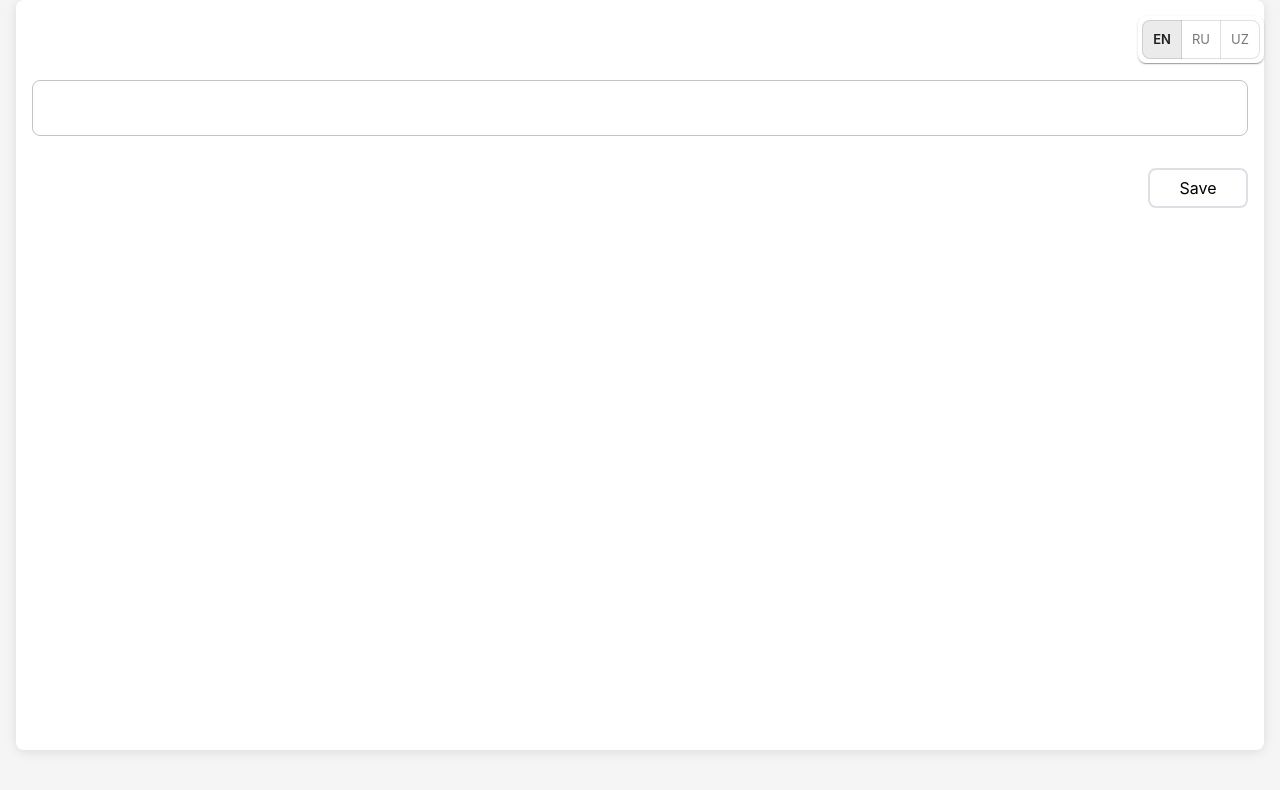
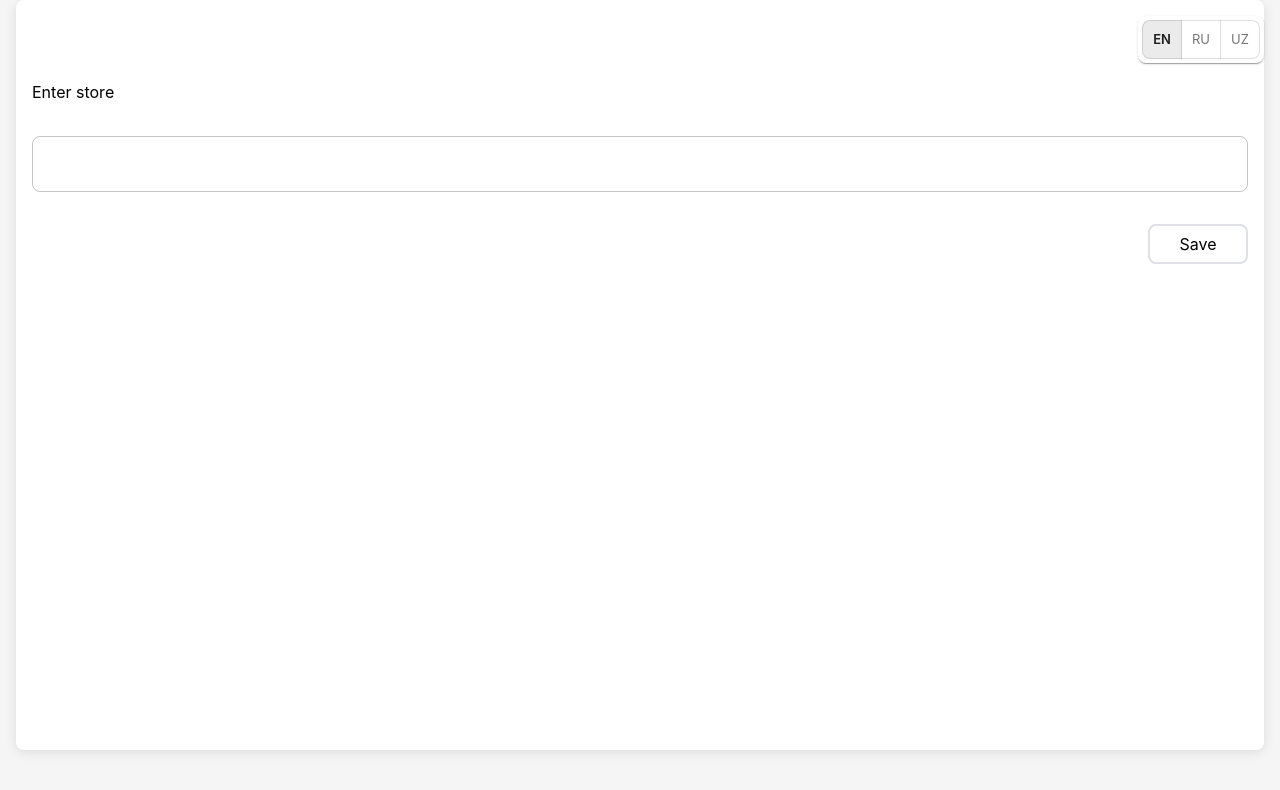
Before and after one commit to Arthur7711/react_barcode_scanner_quagga, a React (Vite) app: page /shop in a window 1280 px wide. Shown: the top 790 px of the page. Built offline with nearby package versions, Linux system fonts and the light colour scheme; sample sign-in values are in the browser's storage.

Commit message:
fix: shop name

```diff
--- a/src/i18n/translations.ts
+++ b/src/i18n/translations.ts
@@ -19,6 +19,7 @@ export const translations = {
     shop: {
       shop: "Enter store",
       save: "Save",
+      enter_store: "Enter store",
     },
     scanner: {
       next: "Next",
@@ -69,6 +70,7 @@ export const translations = {
     shop: {
       shop: "Введите магазин",
       save: "Сохранить",
+      enter_store: "Введите магазин",
     },
     scanner: {
       next: "следующий",
@@ -120,6 +122,7 @@ export const translations = {
     shop: {
       shop: "Do'konga kiring",
       save: "Saqlash",
+      enter_store: "Do'konga kiring",
     },
     scanner: {
       next: "Keyingisi",
--- a/src/pages/Shop.tsx
+++ b/src/pages/Shop.tsx
@@ -33,6 +33,15 @@ export const Shop = ({ shopName, setShopName }: IProps) => {
           gap: 4,
         }}
       >
+        <Typography
+          component="p"
+          sx={{
+            color: "#000",
+            width: "100%",
+          }}
+        >
+          {t("shop.enter_store")}
+        </Typography>
         <TextField
           value={shopName}
           onChange={(event) => setShopName(event.target.value)}
@@ -57,7 +66,7 @@ export const Shop = ({ shopName, setShopName }: IProps) => {
               height: "40px",
               minWidth: "100px",
             }}
-            onClick={()=>navigate('/scanner')}
+            onClick={() => navigate("/scanner")}
           >
             <Typography
               component="p"
```
